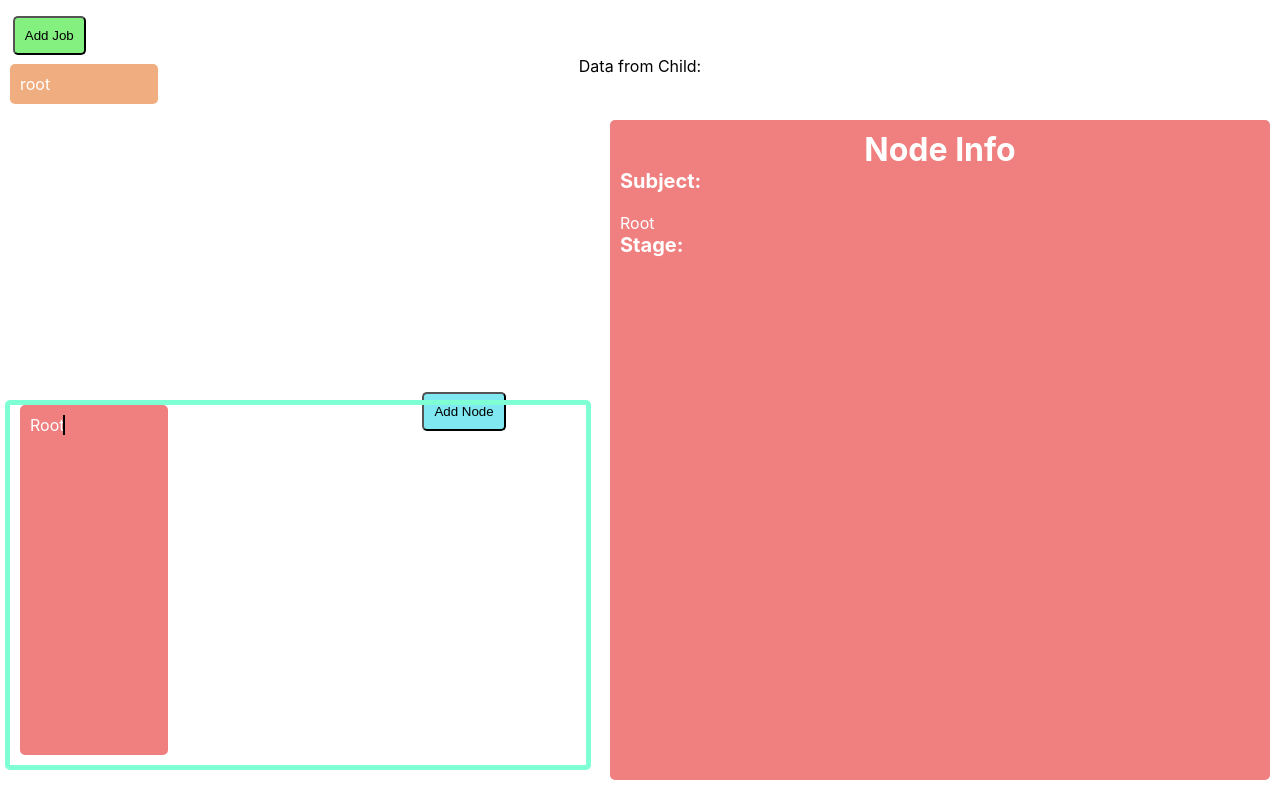
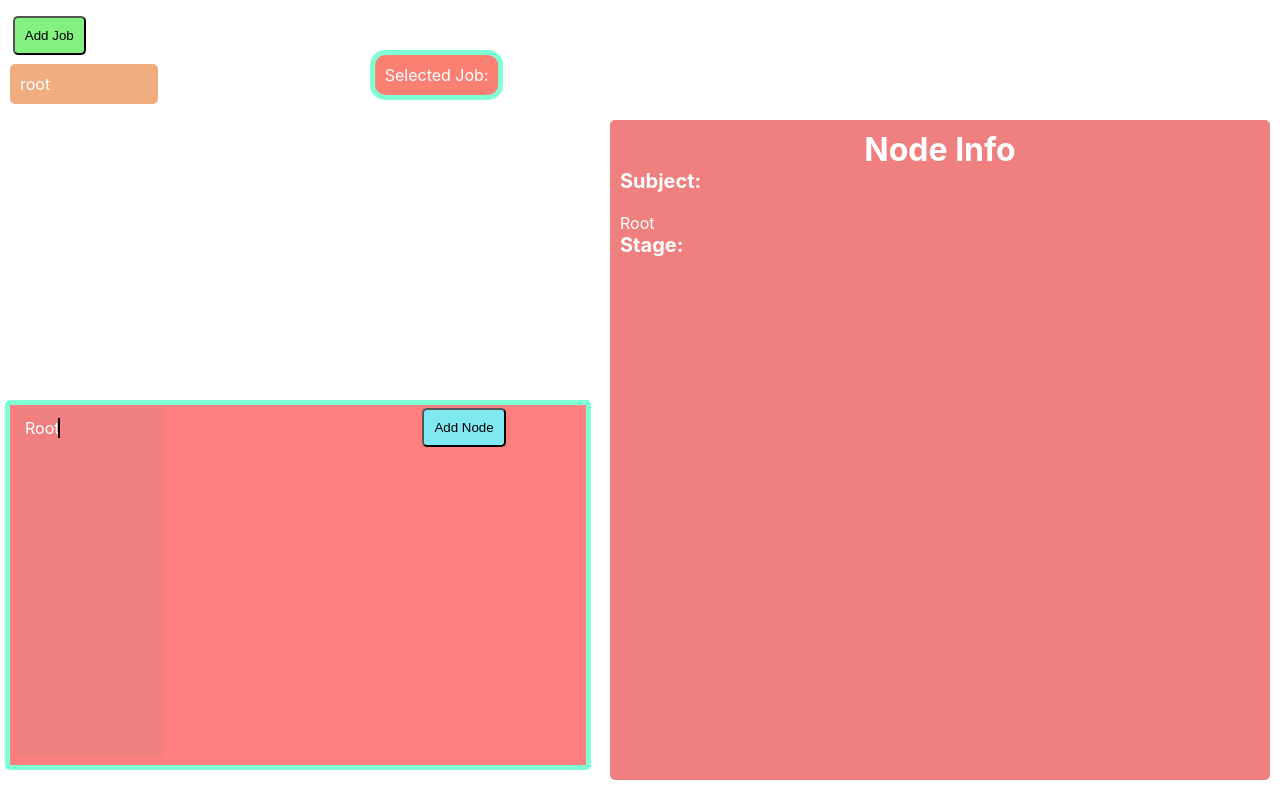
Before and after one commit to georgedobric/2023-React-JS-Project-Management-App, a React (Create React App) app: page / in a window 1280 px wide. Built offline with nearby package versions, Linux system fonts and the light colour scheme.

Commit message:
Nodes have been contained in a flex window, with onClick functionality tied to the NodeInfo window. Job onClick functionality added.

```diff
--- a/src/App.css
+++ b/src/App.css
@@ -1,9 +1,29 @@
+.div:hover {
+  background-color: aquamarine;
+}
+
 .container {
   display: flex;
   flex-direction: column;
   align-items: left;
 }
 
+.selectedJob {
+  color: white;
+  background-color: salmon;
+  border: 5px solid;
+  border-radius: 15px;
+  border-color: aquamarine;
+  top: 5vh;
+  width: fit-content;
+  margin: 10px;
+  padding: 10px;
+  position: absolute;
+  left: 33.33%;
+  transform: translateX(-50%);
+
+
+}
 .App {
   text-align: center;
 }
--- a/src/App.js
+++ b/src/App.js
@@ -22,6 +22,18 @@ function App( { selectedJob }) {
     console.log(job); // Log the updated state on each re-render
   }, [job]);
 
+  /*const asdf = document.getElementById('viewing');
+
+  asdf.addEventListener('mouseenter', () => {
+    asdf.classList.add('hovered');
+  });
+
+  asdf.addEventListener('mouseleave', () => {
+    asdf.classList.remove('hovered');
+  });*/
+
+  //id='viewing' should be added to the <p>  selected job div if that is the intention
+
   return (
     <div className='contianer'>
       <Job job={job} setJob={setJob} sendDataToParent={handleDataFromChild}/>
@@ -29,7 +41,7 @@ function App( { selectedJob }) {
       <Node job={job} />
       </div>
       <div style={{ textAlign: 'center' }}>
-      <p>Data from Child: {dataFromChild}</p>
+      <p className='selectedJob'>Selected Job: {dataFromChild}</p>
       </div>
     </div>
   );
--- a/src/components/Node.css
+++ b/src/components/Node.css
@@ -1,3 +1,45 @@
+.z1 {
+  z-index: 1;
+}
+
+.z0 {
+  z-index: 0;
+}
+
+.nodeContainer {
+  position: absolute;
+  height: 45vh;
+  width: 45vw;
+  top: 51%;
+  left: 5px;
+  overflow: auto;
+  overflow-wrap:normal;
+  display: flex;
+  flex-direction: column;
+  flex-wrap:nowrap;
+}
+
+.nodeWindowBorder {
+  position:absolute;
+  height: 45vh;
+  width: 45vw;
+  top: 50%;
+  left: 5px;
+  border-radius: 5px;
+  border-color: aquamarine;
+  background-color: rgba(255, 0, 0, 0.5); /* Red color with 50% transparency */
+  pointer-events: none;
+  border-width: 5px;
+  border-style: solid;
+  overflow: auto;
+  overflow-wrap:normal;
+  display: flex;
+  flex-direction: column;
+  flex-wrap:nowrap;
+  pointer-events: none;
+  z-index: 0;
+}
+
 .nodeWindow {
   position:absolute;
   height: 45vh;
@@ -6,7 +48,7 @@
   left: 5px;
   border-radius: 5px;
   border-color: aquamarine;
-  background-color: transparent;
+  background-color: blue;
   pointer-events: none;
   border-width: 5px;
   border-style: solid;
@@ -15,10 +57,13 @@
   display: flex;
   flex-direction: column;
   flex-wrap:nowrap;
+  pointer-events: none;
+  z-index: 0;
 }
 
 .box {
-    background-color: lightcoral;
+  position:absolute;
+  background-color: lightcoral;
     padding: 10px;
     border-radius: 5px;
     width: 10vw; /* Set the width to 1/20th of the viewport width */
@@ -28,7 +73,7 @@
     display: flex;
     flex-wrap: wrap;
     flex: 1;
-    z-index: 0;
+    z-index: 1;
 
     position: static;
 }
@@ -80,7 +125,7 @@
     background-color: rgb(128, 232, 240);
     padding: 10px;
     border-radius: 5px;
-    top: 49vh;
+    top: 51%;
     left: 33vw;
     position: fixed;
   }
--- a/src/components/Node.js
+++ b/src/components/Node.js
@@ -1,5 +1,6 @@
 import React, { useState, useEffect, useRef } from "react";
 import "./Node.css";
+import { getMouseEventOptions } from "@testing-library/user-event/dist/utils";
 
 function Node( { job }) {
   /* Turn the Node into a button which, when clicked, prompts the user to
@@ -57,12 +58,15 @@ function Node( { job }) {
   useEffect(() => {
     ////console.log(jobNodes); // Log the updated state on each re-render
   }, [jobNodes]);
+
+  //temporarily removed:
+  //<div className="nodeWindowBorder"></div>
+ // <div className="nodeWindow" onClick={getMouseEventOptions}>
+
   return (
     <div>
-      <button className="addNodeBox" onClick={handleAddObject}>
-        Add Node
-      </button>
-      <div className="nodeWindow">
+      <div className="nodeWindowBorder"></div>
+      <div className="nodeContainer" onClick={getMouseEventOptions}>
         {jobNodes.map((obj) => (
             <div
             className="box text"
@@ -85,6 +89,11 @@ function Node( { job }) {
           {jobNodes[selectedNode].stage}
         </div>
       </div>
+
+      <button className="addNodeBox" onClick={handleAddObject}>
+        Add Node
+      </button>
+
     </div>
   );
 }
```
